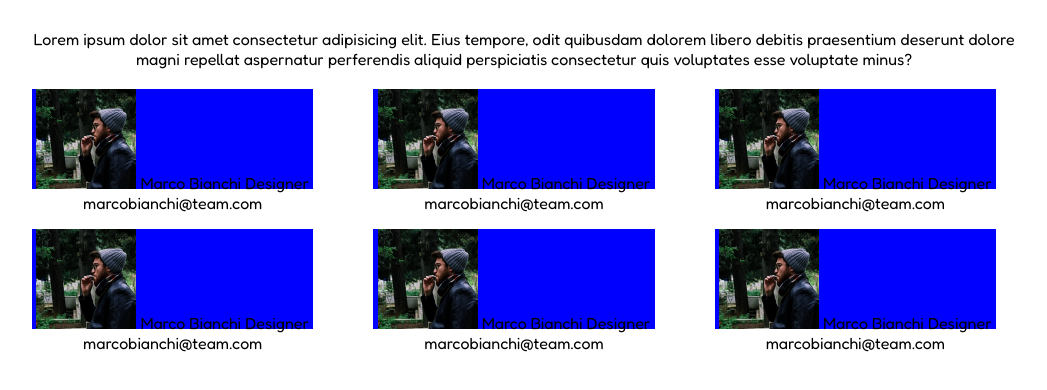
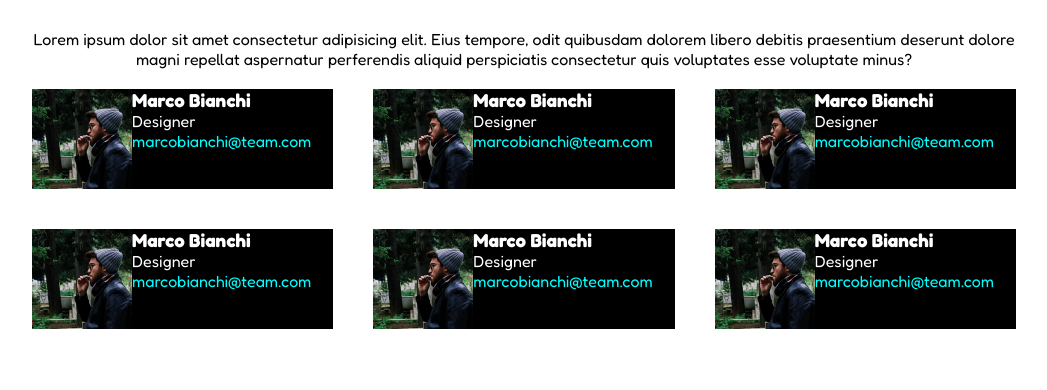
Before and after one commit to silvanoguel/html-css-float-cards, a plain HTML site: page index.html in a window 1280 px wide. Shown: the part 62-452 px from the top of the page, without its empty margins (116-1163 px from the left). Drawn offline with Linux system fonts and the light colour scheme.

Commit message:
add:boxes with name and email

```diff
--- a/css/style.css
+++ b/css/style.css
@@ -36,18 +36,26 @@ h1 {
     margin: 20px;
 }
 
+.email{
+    color: aqua;
+
+}
 
 /* Layout */
 .col {
-    width: calc(100% / 3 - 20px);
+    width: calc(100% / 3);
     float: left;
-    margin-right: 20px;
-    text-align: center;
     padding: 20px;
 }
 
 .bluebox {
-    background-color: blue;
+    background-color: black;
     height: 100px;
+    text-align: left;
+    color: white;
 
 }
+
+.image {
+    float: left;
+}
--- a/index.html
+++ b/index.html
@@ -22,73 +22,66 @@
     <!-- main -->
     <main>
         <div class="container">
+
             <p>Lorem ipsum dolor sit amet consectetur adipisicing elit. Eius tempore, odit quibusdam dolorem libero debitis praesentium deserunt dolore magni repellat aspernatur perferendis aliquid perspiciatis consectetur quis voluptates esse voluptate minus?</p>
 
             <!-- Grid -->
             <div class="row clearfix">
                 <div class="col">
                     <div class="bluebox">
-                        <img src="img/male1.png" alt="">
-                        <span>Marco Bianchi</span>
+                        <img class="image" src="img/male1.png" alt="">
+                        <h3>Marco Bianchi</h3>
                         <span>Designer</span>
-                        <span>marcobianchi@team.com</span>
+                        <span class="email">marcobianchi@team.com</span>
                     </div>
                 </div>
-
+                <div class="col">
+                        <div class="bluebox">
+                            <img class="image" src="img/male1.png" alt="">
+                            <h3>Marco Bianchi</h3>
+                            <span>Designer</span>
+                            <span class="email">marcobianchi@team.com</span>
+                        </div>
+                </div>
                 <div class="col">
                     <div class="bluebox">
-                        <img src="img/male1.png" alt="">
-                        <span>Marco Bianchi</span>
+                        <img class="image" src="img/male1.png" alt="">
+                        <h3>Marco Bianchi</h3>
                         <span>Designer</span>
-                        <span>marcobianchi@team.com</span>
+                        <span class="email">marcobianchi@team.com</span>
                     </div>
                 </div>
-
+            </div>
+            <!-- /grid -->
+            <div class="row clearfix">
                 <div class="col">
                     <div class="bluebox">
-                        <img src="img/male1.png" alt="">
-                        <span>Marco Bianchi</span>
+                        <img class="image" src="img/male1.png" alt="">
+                        <h3>Marco Bianchi</h3>
                         <span>Designer</span>
-                        <span>marcobianchi@team.com</span>
+                        <span class="email">marcobianchi@team.com</span>
                     </div>
                 </div>
+                <div class="col">
+                        <div class="bluebox">
+                            <img class="image" src="img/male1.png" alt="">
+                            <h3>Marco Bianchi</h3>
+                            <span>Designer</span>
+                            <span class="email">marcobianchi@team.com</span>
+                        </div>
+                </div>
+                <div class="col">
+                    <div class="bluebox">
+                        <img class="image" src="img/male1.png" alt="">
+                        <h3>Marco Bianchi</h3>
+                        <span>Designer</span>
+                        <span class="email">marcobianchi@team.com</span>
+                    </div>
+                </div>
+            </div>
+        </div>
 
-            </div>
 
-            <!-- /Grid -->
-
-                <!-- Grid -->
-                <div class="row clearfix">
-                    <div class="col">
-                        <div class="bluebox">
-                            <img src="img/male1.png" alt="">
-                            <span>Marco Bianchi</span>
-                            <span>Designer</span>
-                            <span>marcobianchi@team.com</span>
-                        </div>
-                    </div>
-
-                    <div class="col">
-                        <div class="bluebox">
-                            <img src="img/male1.png" alt="">
-                            <span>Marco Bianchi</span>
-                            <span>Designer</span>
-                            <span>marcobianchi@team.com</span>
-                        </div>
-                    </div>
-
-                    <div class="col">
-                        <div class="bluebox">
-                            <img src="img/male1.png" alt="">
-                            <span>Marco Bianchi</span>
-                            <span>Designer</span>
-                            <span>marcobianchi@team.com</span>
-                        </div>
-                    </div>
-
-                </div>
-        </div>
-        <!-- /Grid -->
 
 
 
```
